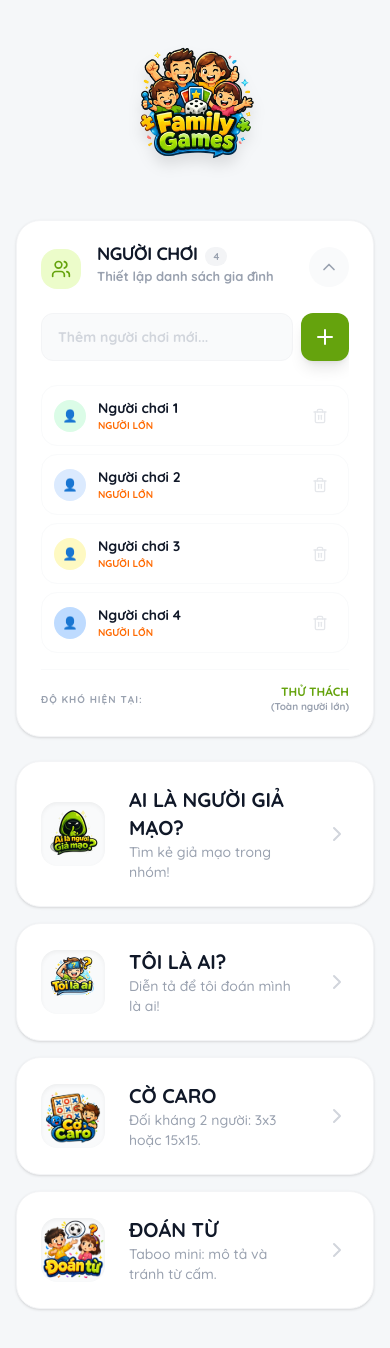
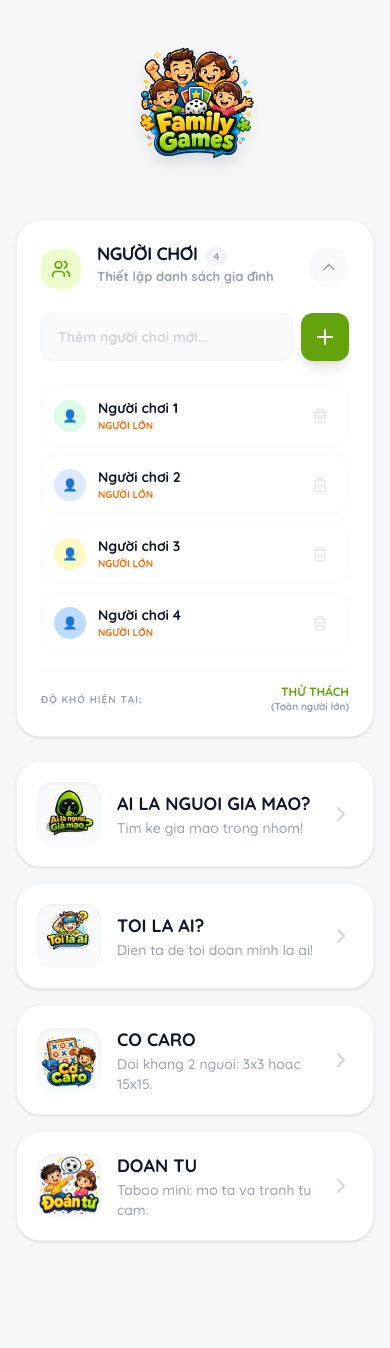
Before and after one commit to manfriendsss/Family-Games, a React (Vite) app: page / in a window 390 px wide. Shown: the top 1348 px of the page. Built offline with nearby package versions, Linux system fonts and the light colour scheme.

Commit message:
Improve tablet responsiveness, lazy load stages, add skeleton fallback, and strengthen PWA offline caching

```diff
--- a/src/App.tsx
+++ b/src/App.tsx
@@ -3,22 +3,31 @@
  * SPDX-License-Identifier: Apache-2.0
  */
 
-import { useEffect, useState } from 'react';
+import { Suspense, lazy, useEffect, useState } from 'react';
 import { motion, AnimatePresence } from 'motion/react';
 import { Play, RotateCcw } from 'lucide-react';
 
 import { GameHeader } from './components/GameHeader';
-import { PlayerManager } from './components/PlayerManager';
-import { Dashboard } from './components/Dashboard';
-import { ImposterSetup } from './components/ImposterSetup';
-import { CharadesSetup } from './components/CharadesSetup';
-import { CharadesCategoryPopup } from './components/CharadesCategoryPopup';
-import { RevealStage, DiscussionStage, VotingStage, ResultStage, CharadesResultStage, ShuffleStage } from './components/GameStages';
-import { CaroSetup, CaroPlay } from './components/CaroGame';
-import { DoanTuSetup, DoanTuPlay } from './components/DoanTuGame';
+import { StageSkeleton } from './components/Skeletons';
 import { Player } from './types';
 
 import { useGameState } from './hooks/useGameState';
+
+const PlayerManager = lazy(() => import('./components/PlayerManager').then((m) => ({ default: m.PlayerManager })));
+const Dashboard = lazy(() => import('./components/Dashboard').then((m) => ({ default: m.Dashboard })));
+const ImposterSetup = lazy(() => import('./components/ImposterSetup').then((m) => ({ default: m.ImposterSetup })));
+const CharadesSetup = lazy(() => import('./components/CharadesSetup').then((m) => ({ default: m.CharadesSetup })));
+const CharadesCategoryPopup = lazy(() => import('./components/CharadesCategoryPopup').then((m) => ({ default: m.CharadesCategoryPopup })));
+const RevealStage = lazy(() => import('./components/GameStages').then((m) => ({ default: m.RevealStage })));
+const DiscussionStage = lazy(() => import('./components/GameStages').then((m) => ({ default: m.DiscussionStage })));
+const VotingStage = lazy(() => import('./components/GameStages').then((m) => ({ default: m.VotingStage })));
+const ResultStage = lazy(() => import('./components/GameStages').then((m) => ({ default: m.ResultStage })));
+const CharadesResultStage = lazy(() => import('./components/GameStages').then((m) => ({ default: m.CharadesResultStage })));
+const ShuffleStage = lazy(() => import('./components/GameStages').then((m) => ({ default: m.ShuffleStage })));
+const CaroSetup = lazy(() => import('./components/CaroGame').then((m) => ({ default: m.CaroSetup })));
+const CaroPlay = lazy(() => import('./components/CaroGame').then((m) => ({ default: m.CaroPlay })));
+const DoanTuSetup = lazy(() => import('./components/DoanTuGame').then((m) => ({ default: m.DoanTuSetup })));
+const DoanTuPlay = lazy(() => import('./components/DoanTuGame').then((m) => ({ default: m.DoanTuPlay })));
 
 export default function App() {
   const [caroBoardSize, setCaroBoardSize] = useState<3 | 15>(15);
@@ -99,8 +108,8 @@ export default function App() {
   }, [gameMode, stage, setStage]);
 
   return (
-    <div className={`min-h-screen bg-[#F5F7F9] text-[#1D1D1F] font-sans flex justify-center ${isLockedViewportStage ? 'p-0 overflow-hidden h-[100svh]' : 'p-4 md:p-8 pb-24'}`}>
-      <div className={`w-full max-w-lg flex flex-col ${isLockedViewportStage ? 'gap-0 h-[100svh]' : 'gap-6'}`}>
+    <div className={`min-h-screen bg-[#F5F7F9] text-[#1D1D1F] font-sans flex justify-center ${isLockedViewportStage ? 'p-0 overflow-hidden h-[100svh]' : 'px-4 py-4 md:px-6 lg:px-8 pb-24'}`}>
+      <div className={`w-full max-w-3xl flex flex-col ${isLockedViewportStage ? 'gap-0 h-[100svh]' : 'gap-6'}`}>
         {!isRevealStage && (
           <GameHeader
             stage={stage}
@@ -110,7 +119,8 @@ export default function App() {
         )}
 
         <main className={isLockedViewportStage ? 'h-full overflow-hidden' : 'space-y-6 pb-32'}>
-          <AnimatePresence mode="wait">
+          <Suspense fallback={<StageSkeleton />}>
+            <AnimatePresence mode="wait">
             {stage === 'DASHBOARD' && (
               <motion.div
                 key="dashboard-wrapper"
@@ -266,11 +276,12 @@ export default function App() {
                 onNewRound={initiateCharades}
               />
             )}
-          </AnimatePresence>
+            </AnimatePresence>
+          </Suspense>
         </main>
 
         {stage !== 'DASHBOARD' && gameMode !== 'CARO' && gameMode !== 'DOAN_TU' && (
-          <footer className="fixed bottom-[calc(env(safe-area-inset-bottom)+12px)] left-4 right-4 z-40 max-w-lg mx-auto">
+          <footer className="fixed bottom-[calc(env(safe-area-inset-bottom)+12px)] left-4 right-4 z-40 max-w-3xl mx-auto">
             {stage === 'SETUP' || stage === 'CHARADES_SETUP' ? (
               <button
                 onClick={() => (stage === 'SETUP' ? initiateGame() : initiateCharades())}
--- a/src/components/Dashboard.tsx
+++ b/src/components/Dashboard.tsx
@@ -1,6 +1,6 @@
 import React from 'react';
 import { motion } from 'motion/react';
-import { Ghost, Theater, ChevronRight } from 'lucide-react';
+import { ChevronRight } from 'lucide-react';
 
 interface DashboardProps {
   onGoToImposter: () => void;
@@ -9,69 +9,52 @@ interface DashboardProps {
   onGoToDoanTu: () => void;
 }
 
+const cardClass =
+  'w-full h-full bg-white rounded-3xl p-5 md:p-6 shadow-sm border border-gray-100 flex items-center gap-4 md:gap-6 text-left group';
+
 export const Dashboard: React.FC<DashboardProps> = ({ onGoToImposter, onGoToCharades, onGoToCaro, onGoToDoanTu }) => {
   return (
-    <div className="space-y-4">
-      <motion.button
-        whileHover={{ scale: 1.02 }}
-        whileTap={{ scale: 0.98 }}
-        onClick={onGoToImposter}
-        className="w-full bg-white rounded-3xl p-6 shadow-sm border border-gray-100 flex items-center gap-6 text-left group"
-      >
+    <div className="grid grid-cols-1 md:grid-cols-2 gap-4">
+      <motion.button whileHover={{ scale: 1.02 }} whileTap={{ scale: 0.98 }} onClick={onGoToImposter} className={cardClass}>
         <div className="w-16 h-16 bg-gray-50 rounded-2xl flex items-center justify-center overflow-hidden shadow-inner group-hover:ring-4 ring-lime-100 transition-all">
           <img src="/ailanguoigiamao.webp" alt="Imposter" className="w-full h-full object-cover" />
         </div>
         <div className="flex-1">
-          <h3 className="text-xl font-black text-gray-900 uppercase">Ai là người giả mạo?</h3>
-          <p className="text-sm font-medium text-gray-400">Tìm kẻ giả mạo trong nhóm!</p>
+          <h3 className="text-lg md:text-xl font-black text-gray-900 uppercase">Ai la nguoi gia mao?</h3>
+          <p className="text-sm font-medium text-gray-400">Tim ke gia mao trong nhom!</p>
         </div>
         <ChevronRight className="text-gray-300 group-hover:text-[#65A30D] transition-colors" />
       </motion.button>
 
-      <motion.button
-        whileHover={{ scale: 1.02 }}
-        whileTap={{ scale: 0.98 }}
-        onClick={onGoToCharades}
-        className="w-full bg-white rounded-3xl p-6 shadow-sm border border-gray-100 flex items-center gap-6 text-left group"
-      >
+      <motion.button whileHover={{ scale: 1.02 }} whileTap={{ scale: 0.98 }} onClick={onGoToCharades} className={cardClass}>
         <div className="w-16 h-16 bg-gray-50 rounded-2xl flex items-center justify-center overflow-hidden shadow-inner group-hover:ring-4 ring-blue-100 transition-all">
           <img src="/toilaai.webp" alt="Charades" className="w-full h-full object-cover" />
         </div>
         <div className="flex-1">
-          <h3 className="text-xl font-black text-gray-900 uppercase">Tôi là ai?</h3>
-          <p className="text-sm font-medium text-gray-400">Diễn tả để tôi đoán mình là ai!</p>
+          <h3 className="text-lg md:text-xl font-black text-gray-900 uppercase">Toi la ai?</h3>
+          <p className="text-sm font-medium text-gray-400">Dien ta de toi doan minh la ai!</p>
         </div>
         <ChevronRight className="text-gray-300 group-hover:text-blue-500 transition-colors" />
       </motion.button>
 
-      <motion.button
-        whileHover={{ scale: 1.02 }}
-        whileTap={{ scale: 0.98 }}
-        onClick={onGoToCaro}
-        className="w-full bg-white rounded-3xl p-6 shadow-sm border border-gray-100 flex items-center gap-6 text-left group"
-      >
+      <motion.button whileHover={{ scale: 1.02 }} whileTap={{ scale: 0.98 }} onClick={onGoToCaro} className={cardClass}>
         <div className="w-16 h-16 bg-gray-50 rounded-2xl flex items-center justify-center overflow-hidden shadow-inner group-hover:ring-4 ring-amber-100 transition-all">
           <img src="/cocaro.webp" alt="Caro" className="w-full h-full object-cover" />
         </div>
         <div className="flex-1">
-          <h3 className="text-xl font-black text-gray-900 uppercase">Cờ Caro</h3>
-          <p className="text-sm font-medium text-gray-400">Đối kháng 2 người: 3x3 hoặc 15x15.</p>
+          <h3 className="text-lg md:text-xl font-black text-gray-900 uppercase">Co caro</h3>
+          <p className="text-sm font-medium text-gray-400">Doi khang 2 nguoi: 3x3 hoac 15x15.</p>
         </div>
         <ChevronRight className="text-gray-300 group-hover:text-amber-500 transition-colors" />
       </motion.button>
 
-      <motion.button
-        whileHover={{ scale: 1.02 }}
-        whileTap={{ scale: 0.98 }}
-        onClick={onGoToDoanTu}
-        className="w-full bg-white rounded-3xl p-6 shadow-sm border border-gray-100 flex items-center gap-6 text-left group"
-      >
+      <motion.button whileHover={{ scale: 1.02 }} whileTap={{ scale: 0.98 }} onClick={onGoToDoanTu} className={cardClass}>
         <div className="w-16 h-16 bg-gray-50 rounded-2xl flex items-center justify-center overflow-hidden shadow-inner group-hover:ring-4 ring-pink-100 transition-all">
           <img src="/doantu.webp" alt="DoanTu" className="w-full h-full object-cover" />
         </div>
         <div className="flex-1">
-          <h3 className="text-xl font-black text-gray-900 uppercase">Đoán Từ</h3>
-          <p className="text-sm font-medium text-gray-400">Taboo mini: mô tả và tránh từ cấm.</p>
+          <h3 className="text-lg md:text-xl font-black text-gray-900 uppercase">Doan tu</h3>
+          <p className="text-sm font-medium text-gray-400">Taboo mini: mo ta va tranh tu cam.</p>
         </div>
         <ChevronRight className="text-gray-300 group-hover:text-pink-500 transition-colors" />
       </motion.button>
--- /dev/null
+++ b/src/components/Skeletons.tsx
@@ -0,0 +1,9 @@
+export function StageSkeleton() {
+  return (
+    <div className="space-y-4 animate-pulse">
+      <div className="h-24 rounded-3xl bg-white/80 border border-gray-100" />
+      <div className="h-40 rounded-3xl bg-white/80 border border-gray-100" />
+      <div className="h-40 rounded-3xl bg-white/80 border border-gray-100" />
+    </div>
+  );
+}
```
Also changed, not shown: vite.config.ts (+53 -13 lines).
